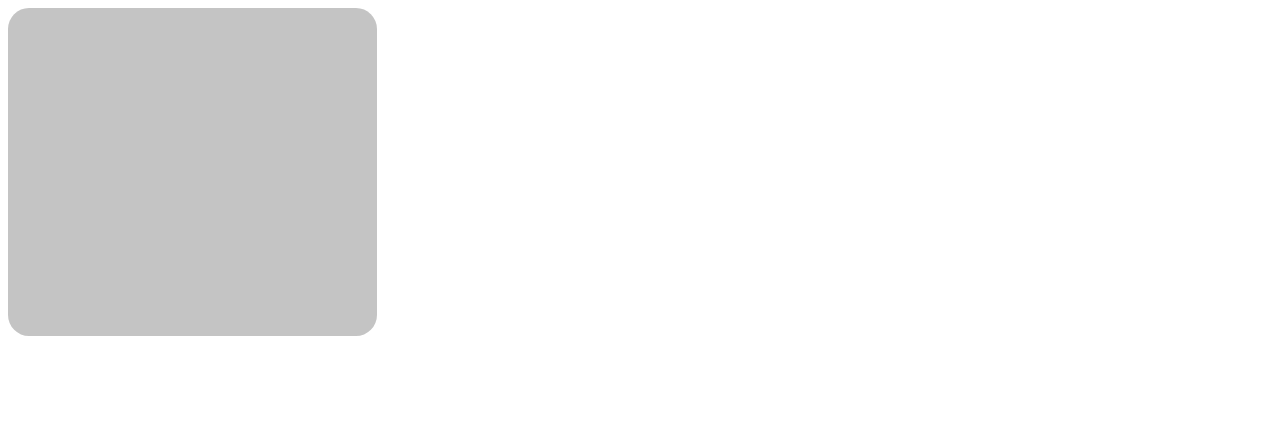
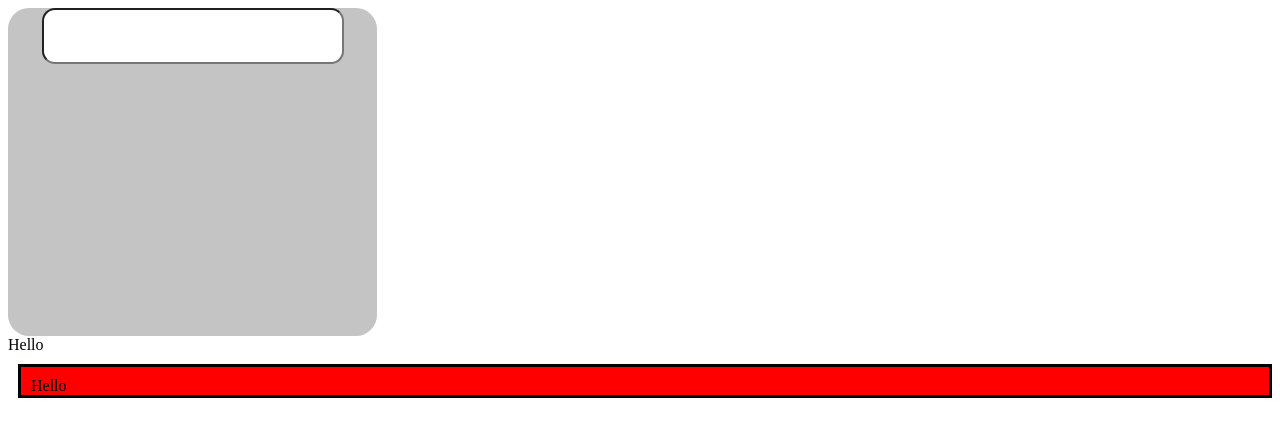
Before and after one commit to kirill2007-cpu/lesson-6, a plain HTML site: page index.html in a window 1280 px wide. Drawn offline with Linux system fonts and the light colour scheme.

Commit message:
тренировали margin/padding

```diff
--- a/index.html
+++ b/index.html
@@ -9,7 +9,17 @@
   </head>
 
   <body>
-    <div class="base"></div>
+    <div class="base">
+      <div class="top">
+        <input class="screen" type="text">
+      </div>
+      <div class="bottom">
+
+      </div>
+
+    </div>
+    <div>Hello</div>
+    <div class="box">Hello</div>
     <script src="script.js"></script>
   </body>
 
--- a/style.css
+++ b/style.css
@@ -4,3 +4,23 @@
     background: #C4C4C4;
     border-radius: 21px;
 }
+
+.screen {
+    width: 294px;
+    height: 50px;
+    border-radius: 13px;
+}
+
+.top {
+    display: flex;
+    justify-content: center;
+}
+
+.box {
+    background-color: red;
+    border: 3px solid black;
+    margin-left: 10px;
+    margin-top: 10px;
+    padding-left: 10px;
+    padding-top: 10px;
+}
```
